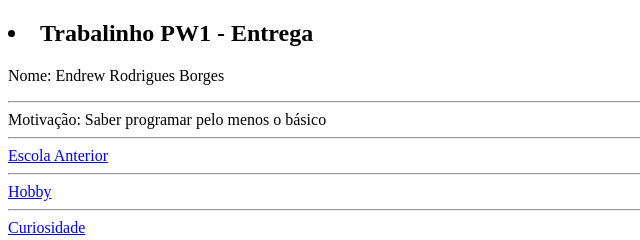
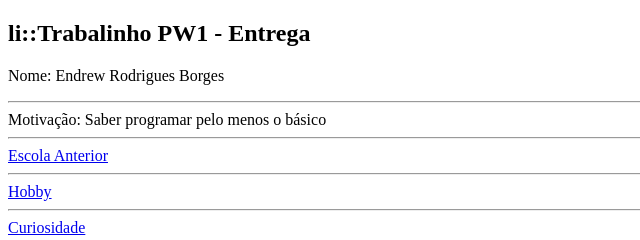
Before and after one commit to endrewrb/Endrewrb.github.io, a plain HTML site: page index.html in a window 1280 px wide. Shown: the top 240 px of the page, 0-640 px from the left. Drawn offline with Linux system fonts and the light colour scheme.

Commit message:
Update index.html

```diff
--- a/index.html
+++ b/index.html
@@ -3,7 +3,7 @@
 <body>
 
 
-    <h2><li>Trabalinho PW1 - Entrega</li></h2>
+    <h2> li::Trabalinho PW1 - Entrega</h2>
     <p>Nome: Endrew Rodrigues Borges <br> <hr>
      Motivação: Saber programar pelo menos o básico <br> <hr>
     <a href="https://www.melhorescola.com.br/escola/professor-geraldo-do-espirito-santo-fogaca-de-almeida">Escola Anterior </a> <br /> <hr>
```
